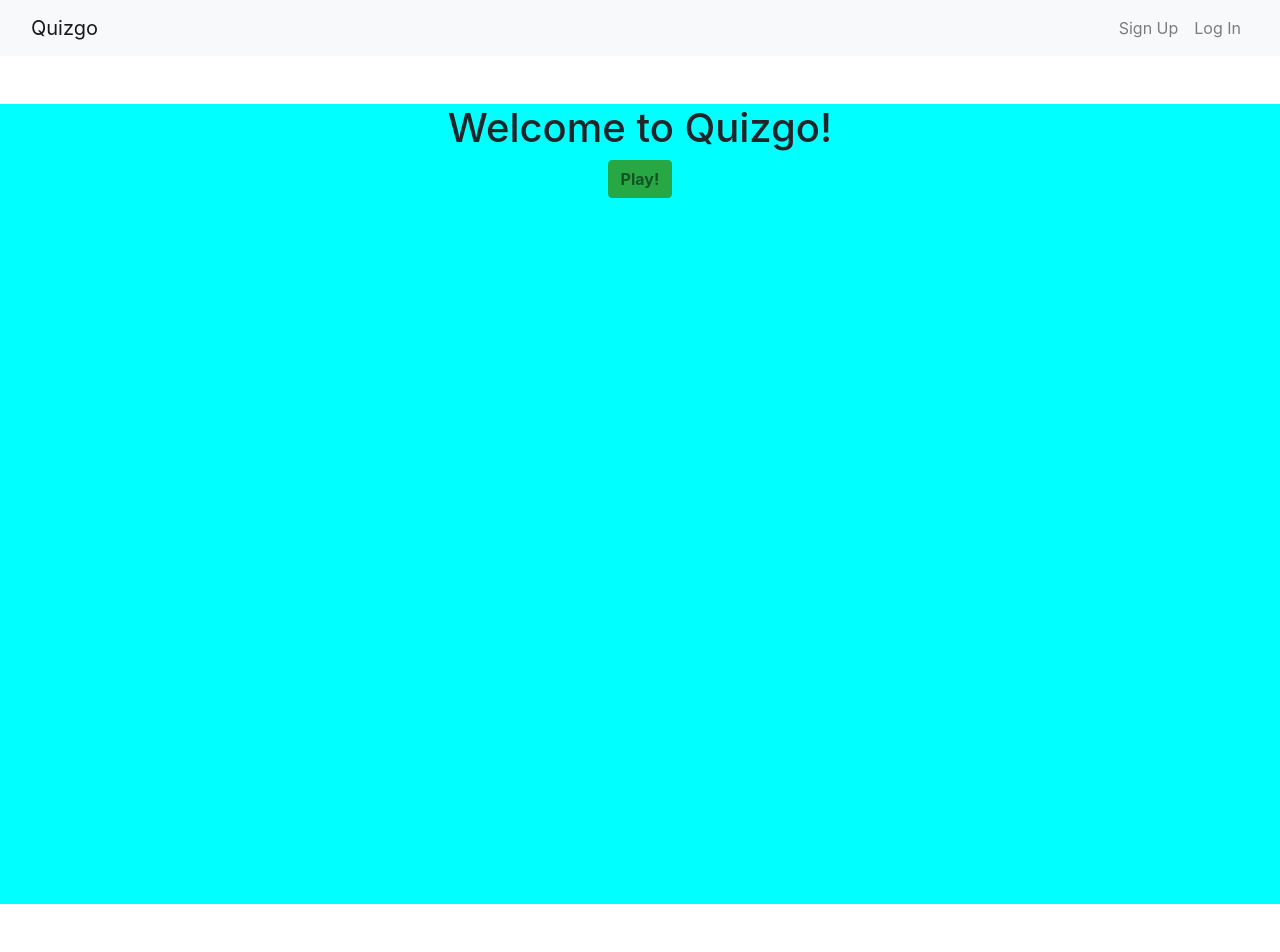
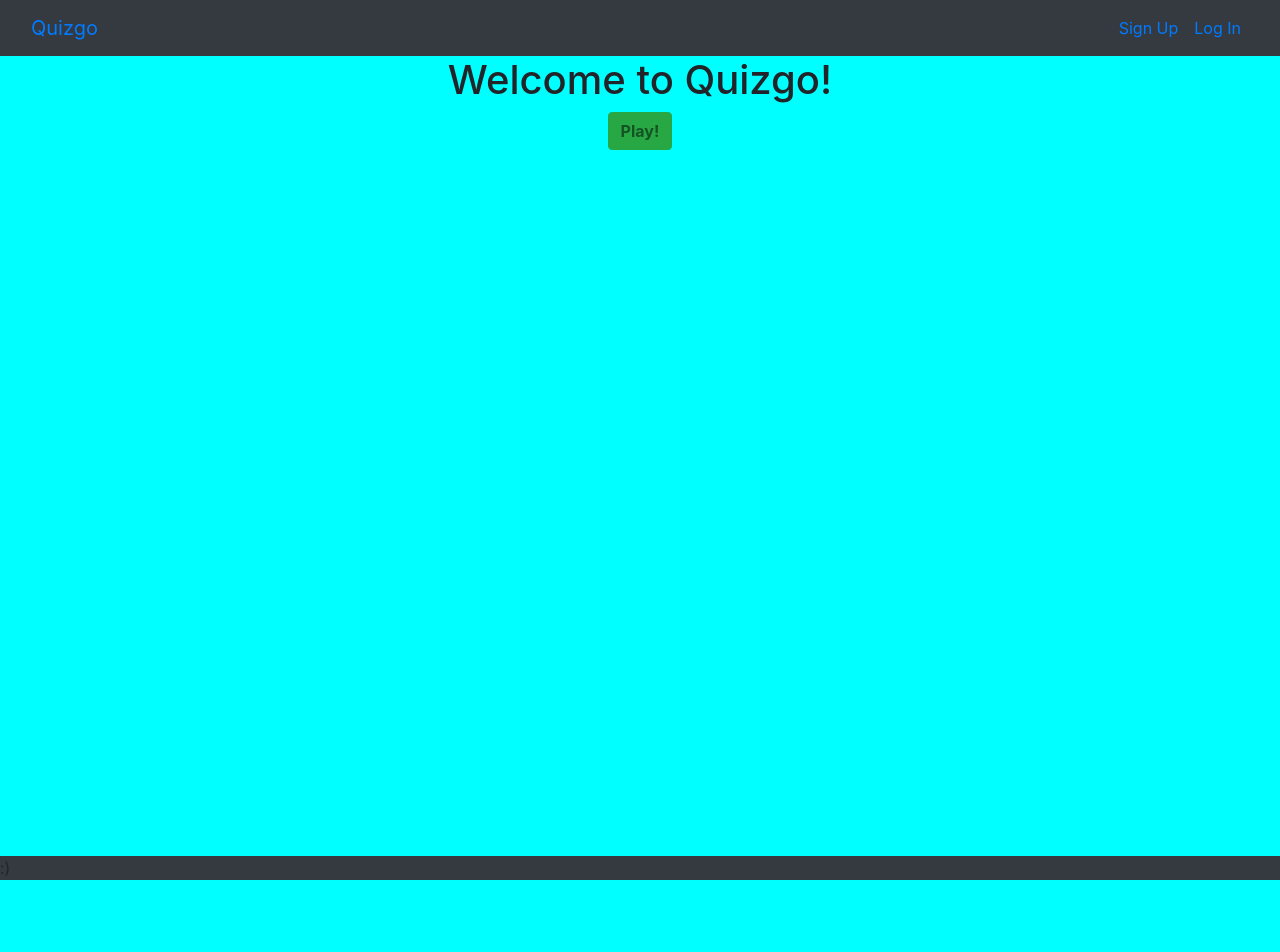
Before and after one commit to BaseCampCoding/django-unit-project-seth-and-matthew, a Django app: page / in a window 1280 px wide. After the commit the page ends 880 px from the top, so only its background shows below. Run offline with Django 3.2, Linux system fonts and the light colour scheme.

Commit message:
navbar updates/visual updates

```diff
--- a/templates/base.html
+++ b/templates/base.html
@@ -11,7 +11,7 @@
 </head>
 <body>
     {% include 'partials/navbar.html' %}
-    <main class="py-5">
+    <main class="bg-dark">
         {% block content %}{% endblock content %}
     </main>
     <script src="https://code.jquery.com/jquery-3.5.1.slim.min.js" integrity="sha384-DfXdz2htPH0lsSSs5nCTpuj/zy4C+OGpamoFVy38MVBnE+IbbVYUew+OrCXaRkfj" crossorigin="anonymous"></script>
--- a/templates/home.html
+++ b/templates/home.html
@@ -10,4 +10,7 @@
         <button class="btn btn-success ml-6"><a href="#" class="text-black-50 font-weight-bold text-decoration-none">Play!</a></button>
     </div>
 </div>
+<div id="main-page">
+    :)
+</div>
 {% endblock content %}
--- a/templates/partials/navbar.html
+++ b/templates/partials/navbar.html
@@ -1,4 +1,4 @@
-<nav class="navbar navbar-expand-lg navbar-light bg-light">
+<nav class="navbar navbar-expand-lg navbar-secondary bg-dark">
     <div class="container-fluid">
       <a class="navbar-brand" href="#">Quizgo</a>
       <button class="navbar-toggler" type="button" data-bs-toggle="collapse" data-bs-target="#navbarNavDropdown" aria-controls="navbarNavDropdown" aria-expanded="false" aria-label="Toggle navigation">
```
